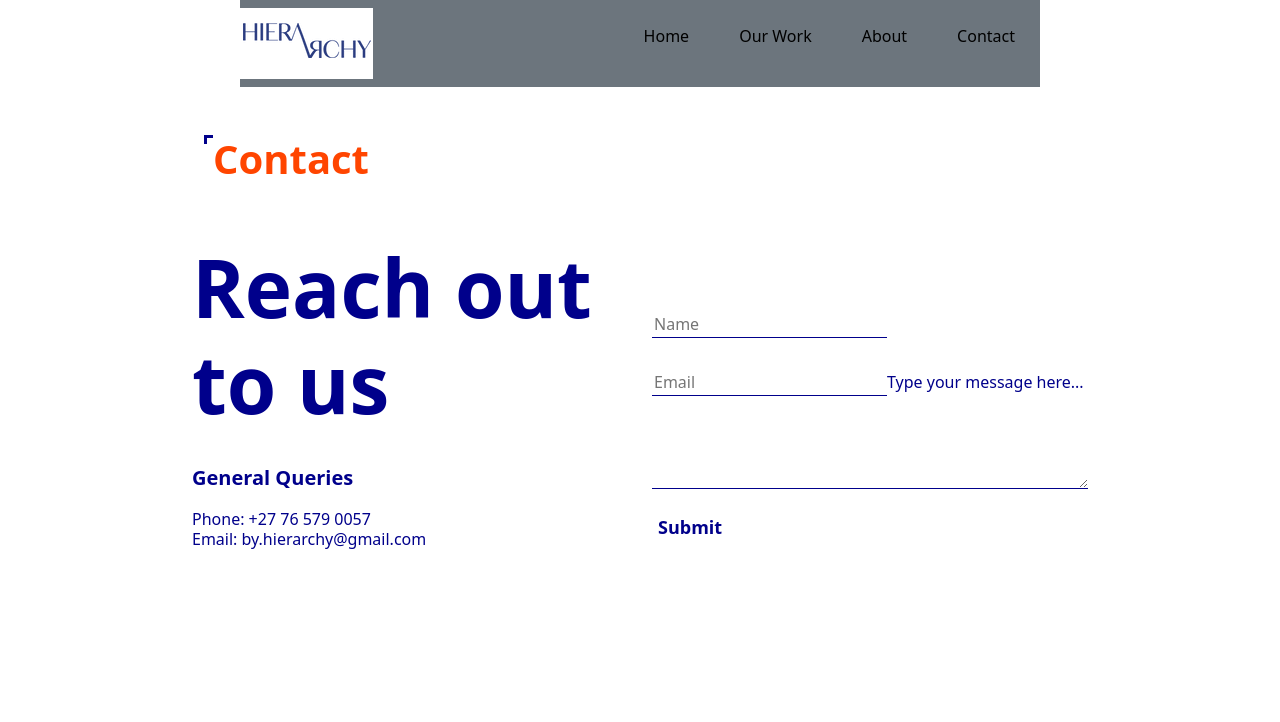
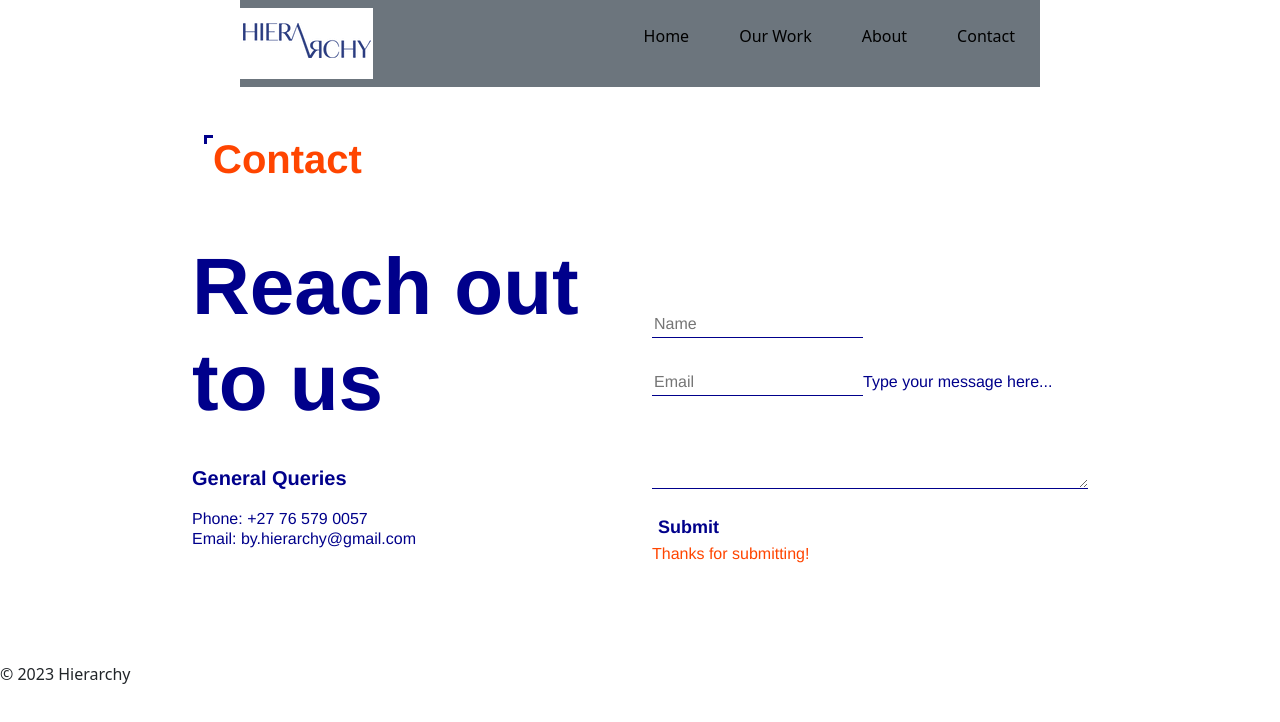
Before and after one commit to iamBrentley/HIERARCHY, an Angular app: page / in a window 1280 px wide. Shown: the top 722 px of the page. Built offline with nearby package versions, Linux system fonts and the light colour scheme.

Commit message:
Added Footer component, font awesome dependency

```diff
--- a/package.json
+++ b/package.json
@@ -18,6 +18,10 @@
     "@angular/platform-browser": "^16.2.0",
     "@angular/platform-browser-dynamic": "^16.2.0",
     "@angular/router": "^16.2.0",
+    "@fortawesome/angular-fontawesome": "^0.13.0",
+    "@fortawesome/fontawesome-free": "^6.4.2",
+    "@fortawesome/fontawesome-svg-core": "^6.4.2",
+    "@fortawesome/free-solid-svg-icons": "^6.4.2",
     "bootstrap": "^5.3.2",
     "rxjs": "~7.8.0",
     "tslib": "^2.3.0",
--- a/src/app/app.component.ts
+++ b/src/app/app.component.ts
@@ -1,4 +1,5 @@
 import { Component } from '@angular/core';
+
 
 @Component({
   selector: 'app-root',
--- a/src/app/components/contact/contact.component.css
+++ b/src/app/components/contact/contact.component.css
@@ -2,6 +2,7 @@ section{
     width: 70%;
     margin: 0 auto;
     color: darkblue;
+    font-family: "Avenir Black", Helvetica, sans-serif;
 }
 .corner{
     border: solid darkblue;
--- a/src/app/components/contact/contact.component.html
+++ b/src/app/components/contact/contact.component.html
@@ -16,6 +16,7 @@
             <label for="messageTxt" class="form-label mt-4">Type your message here...</label>
             <textarea class="form-control mb-4" id="messageTxt" rows="3"></textarea>
             <button class="d-inline" type="submit">Submit</button>
+            <p class="my-auto fw-lighter" style="color:orangered">Thanks for submitting!</p>
         </div>
     </div>
 </section>
--- /dev/null
+++ b/src/app/components/footer/footer.component.html
@@ -0,0 +1,6 @@
+<div class="Footer my-5 py-5 mx-auto">
+    <p class="">© 2023 Hierarchy</p>
+    <a href="https://www.facebook.com/tribesoundradio/" target="_blank"><i class="fa fa-facebook-official w3-hover-opacity"></i></a>
+    <a href="https://www.instagram.com/tribesoundradio" target="_blank"><i class="fa fa-instagram w3-hover-opacity"></i></a>
+    <!-- <fa-icon [icon]="faCoffee"></fa-icon> -->
+</div>
--- a/src/app/pages/home/home.component.html
+++ b/src/app/pages/home/home.component.html
@@ -1,2 +1,3 @@
 <app-header></app-header>
 <app-contact></app-contact>
+<app-footer></app-footer>
```
Also changed, not shown: src/app/app.module.ts (+6 -2 lines), src/app/components/footer/footer.component.ts (added, +10 -0 lines), src/app/components/footer/footer.component.css (added), 2 other files (tests, documents, lock files or other folders).
